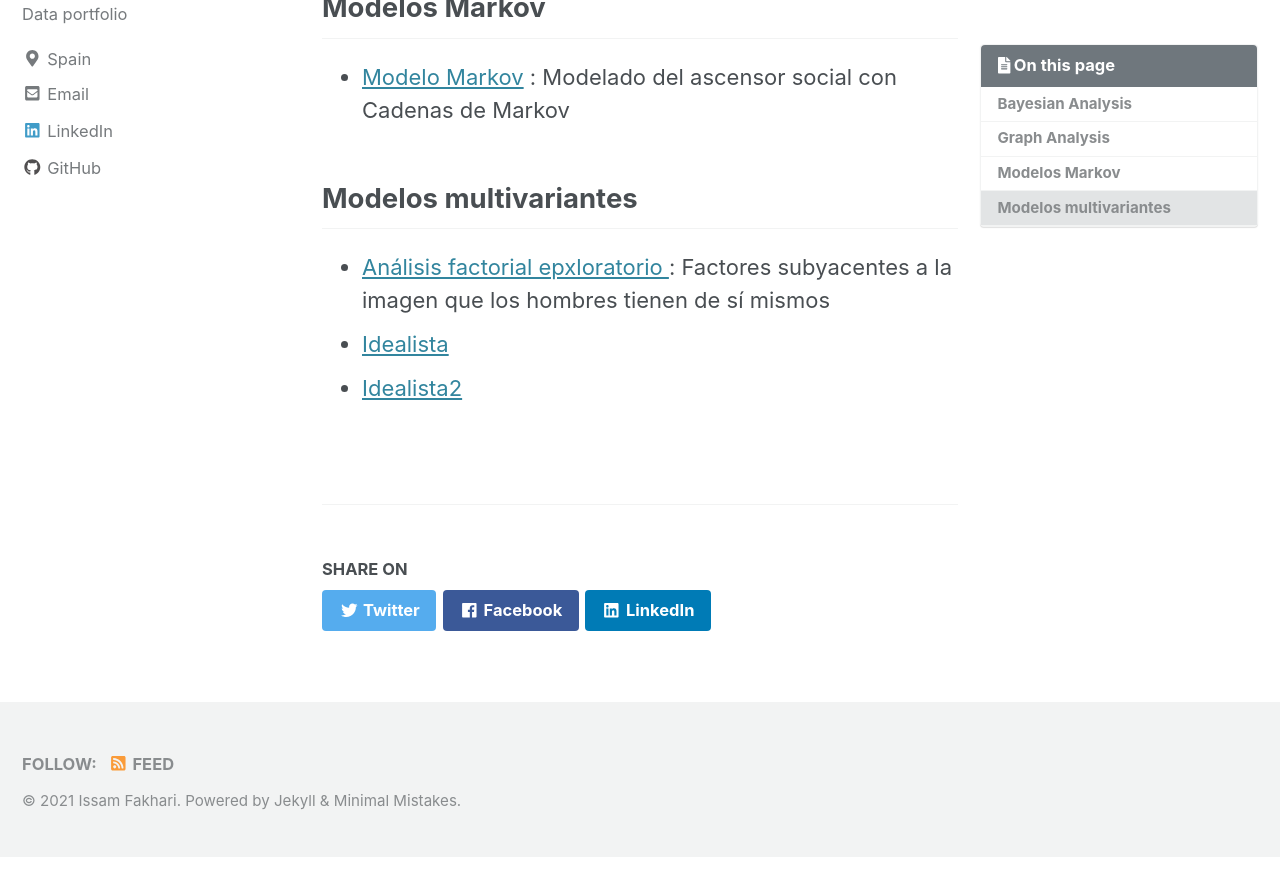
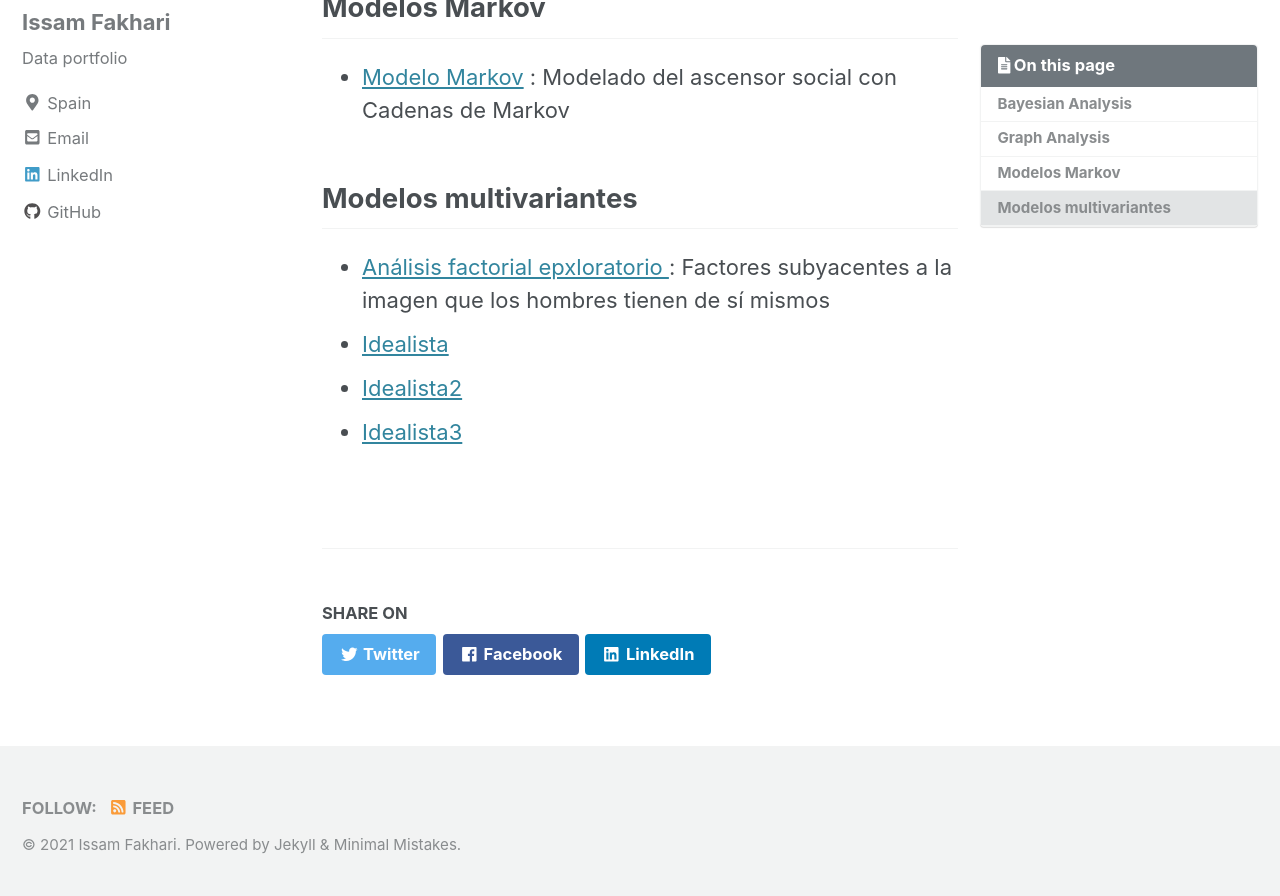
Before and after one commit to IssamFakhari/issamfakhari.github.io, a Jekyll site: the page built from _pages/st.md, in a window 1280 px wide and 900 px high, scrolled down 904 px. Shown: the top 896 px of the window. Built offline with Jekyll 4.4.1, drawn with Linux system fonts in a browser that asks for light colours; cached includes are drawn as plain includes; before the commit the page ends 1760 px from its top, so only the background shows below that.

Commit message:
Update st.md

```diff
--- a/_pages/st.md
+++ b/_pages/st.md
@@ -36,3 +36,4 @@
 * [Análisis factorial epxloratorio ](https://issamfakhari.github.io/statistics/analisisFactorialExploratorio/) : Factores subyacentes a la imagen que los hombres tienen de sí mismos
 * [Idealista](https://issamfakhari.github.io/statistics/Idealista/)
 * [Idealista2](https://issamfakhari.github.io/statistics/IdealistaOriginal/)
+* [Idealista3](https://issamfakhari.github.io/statistics/articulo/)
```
